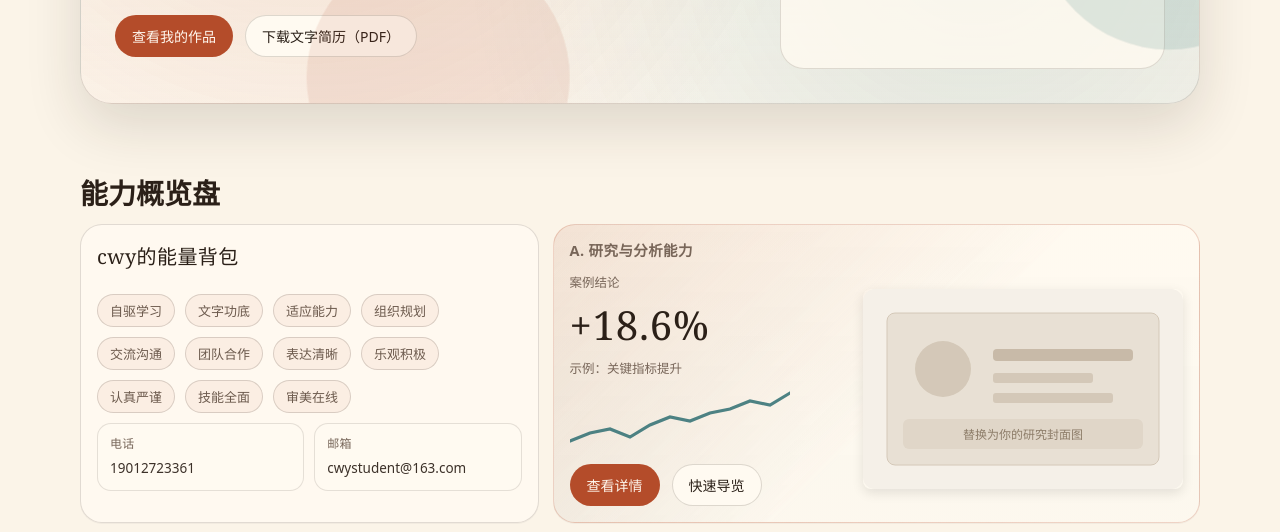
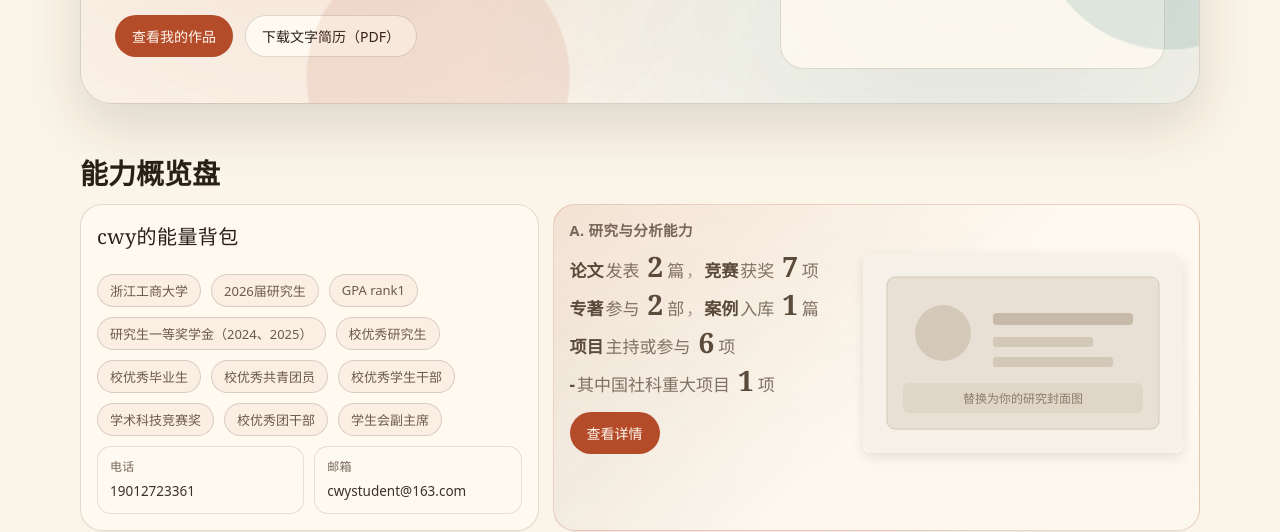
Before and after one commit to Cwy0123/Wenyu-Cai, a website built with Vite: page index.html in a window 1280 px wide. Shown: the part 459-991 px from the top of the page. Built offline with nearby package versions, Linux system fonts and the light colour scheme.

Commit message:
Refactor research card: update stats layout, font size, remove sparkline

```diff
--- a/src/content/content.json
+++ b/src/content/content.json
@@ -7,7 +7,7 @@
       { "label": "电话", "href": "19012723361" },
       { "label": "邮箱", "href": "cwystudent@163.com" }
     ],
-    "personalityTags": ["自驱学习","文字功底", "适应能力","组织规划", "交流沟通","团队合作","表达清晰","乐观积极","认真严谨","技能全面", "审美在线"]
+    "personalityTags": ["浙江工商大学","2026届研究生", "GPA rank1","研究生一等奖学金（2024、2025）", "校优秀研究生","校优秀毕业生","校优秀共青团员","校优秀学生干部","学术科技竞赛奖","校优秀团干部","学生会副主席" ]
   },
   "hero": {
     "slogan": "连接数据与创意的复合型构建者",
@@ -21,7 +21,22 @@
   },
   "dashboard": {
     "research": {
-      "kpi": { "label": "案例结论", "value": "+18.6%", "note": "示例：关键指标提升" },
+      "statRows": [
+        [
+          { "label": "论文", "action": "发表", "value": "2", "unit": "篇" },
+          { "label": "竞赛", "action": "获奖", "value": "7", "unit": "项" }
+        ],
+        [
+          { "label": "专著", "action": "参与", "value": "2", "unit": "部" },
+          { "label": "案例", "action": "入库", "value": "1", "unit": "篇" }
+        ],
+        [
+          { "label": "项目", "action": "主持或参与", "value": "6", "unit": "项" }
+        ],
+        [
+          {   "label": "-", "action": "其中国社科重大项目", "value": "1", "unit": "项" }
+        ]
+      ],
       "sparkline": [6, 8, 9, 7, 10, 12, 11, 13, 14, 16, 15, 18],
       "image": "/assets/research/research-cover.svg"
     },
--- a/src/main.js
+++ b/src/main.js
@@ -385,15 +385,9 @@ function templateDashboard() {
             <div class="tile__title">A. 研究与分析能力</div>
             <div class="tile__body tile__body--split">
               <div class="tile__left">
-                <div class="kpi">
-                  <div class="kpi__label" id="researchKpiLabel">案例结论</div>
-                  <div class="kpi__value" id="researchKpiValue">+18.6%</div>
-                  <div class="kpi__note" id="researchKpiNote">示例：关键指标提升</div>
-                </div>
-                <div class="sparkWrap" id="researchSpark"></div>
-                <div class="actions">
+                <div class="researchStats" id="researchStats"></div>
+                <div class="actions actions--bottom">
                   <a class="btn btn--primary" href="${hrefWithPage('research')}">查看详情</a>
-                  <a class="btn" href="${hrefWithPage('research')}#paper">快速导览</a>
                 </div>
               </div>
               <div class="tile__right">
@@ -785,14 +779,21 @@ loadContent()
 
       const dash = data?.dashboard
       if (dash?.research) {
-        const kpiLabel = document.querySelector('#researchKpiLabel')
-        const kpiValue = document.querySelector('#researchKpiValue')
-        const kpiNote = document.querySelector('#researchKpiNote')
-        if (kpiLabel) kpiLabel.textContent = String(dash.research.kpi?.label ?? '案例结论')
-        if (kpiValue) kpiValue.textContent = String(dash.research.kpi?.value ?? '')
-        if (kpiNote) kpiNote.textContent = String(dash.research.kpi?.note ?? '')
-        const spark = document.querySelector('#researchSpark')
-        if (spark) spark.innerHTML = sparklineSvg(dash.research.sparkline)
+        // 渲染研究统计行
+        const statsContainer = document.querySelector('#researchStats')
+        if (statsContainer && Array.isArray(dash.research.statRows)) {
+          statsContainer.innerHTML = dash.research.statRows.map(row => `
+            <div class="researchStatRow">
+              ${row.map((s, i) => `
+                ${i > 0 ? '<span class="researchStat__sep">，</span>' : ''}
+                <span class="researchStat">
+                  <span class="researchStat__label">${escapeHtml(s.label)}</span><span class="researchStat__action">${escapeHtml(s.action)}</span>
+                  <span class="researchStat__value">${escapeHtml(s.value)}</span><span class="researchStat__unit">${escapeHtml(s.unit)}</span>
+                </span>
+              `).join('')}
+            </div>
+          `).join('')
+        }
         const coverImg = document.querySelector('#researchCoverImg')
         if (coverImg && dash.research.image) {
           coverImg.src = withBase(dash.research.image)
--- a/src/styles.css
+++ b/src/styles.css
@@ -461,7 +461,7 @@ a:hover {
 
 /* ===== Capability Dashboard (Bento Grid) ===== */
 .dashboard {
-  padding: 40px 0 28px;
+  padding: 20px 0 28px;
 }
 
 .bento {
@@ -518,6 +518,13 @@ a:hover {
 .tile__left {
   flex: 1;
   min-width: 0;
+  display: flex;
+  flex-direction: column;
+}
+
+.actions--bottom {
+  margin-top: auto;
+  padding-top: 16px;
 }
 
 .tile__right {
@@ -579,6 +586,54 @@ a:hover {
   margin-top: 6px;
   font-size: 12.5px;
   color: rgba(108, 90, 77, 0.92);
+}
+
+/* Research stats rows */
+.researchStats {
+  display: flex;
+  flex-direction: column;
+  gap: 8px;
+}
+
+.researchStatRow {
+  display: flex;
+  align-items: baseline;
+  flex-wrap: wrap;
+}
+
+.researchStat {
+  display: inline-flex;
+  align-items: baseline;
+  gap: 2px;
+  font-size: 17px;
+  color: rgba(108, 90, 77, 0.85);
+}
+
+.researchStat__sep {
+  color: rgba(108, 90, 77, 0.6);
+  margin: 0 2px;
+}
+
+.researchStat__label {
+  font-weight: 700;
+  color: #5a4a3a;
+}
+
+.researchStat__action {
+  margin-right: 4px;
+}
+
+.researchStat__value {
+  font-family: var(--font_display);
+  font-size: 28px;
+  font-weight: 600;
+  color: #5a4a3a;
+  line-height: 1;
+  margin: 0 2px;
+}
+
+.researchStat__unit {
+  color: rgba(108, 90, 77, 0.85);
 }
 
 .sparkWrap {
```
